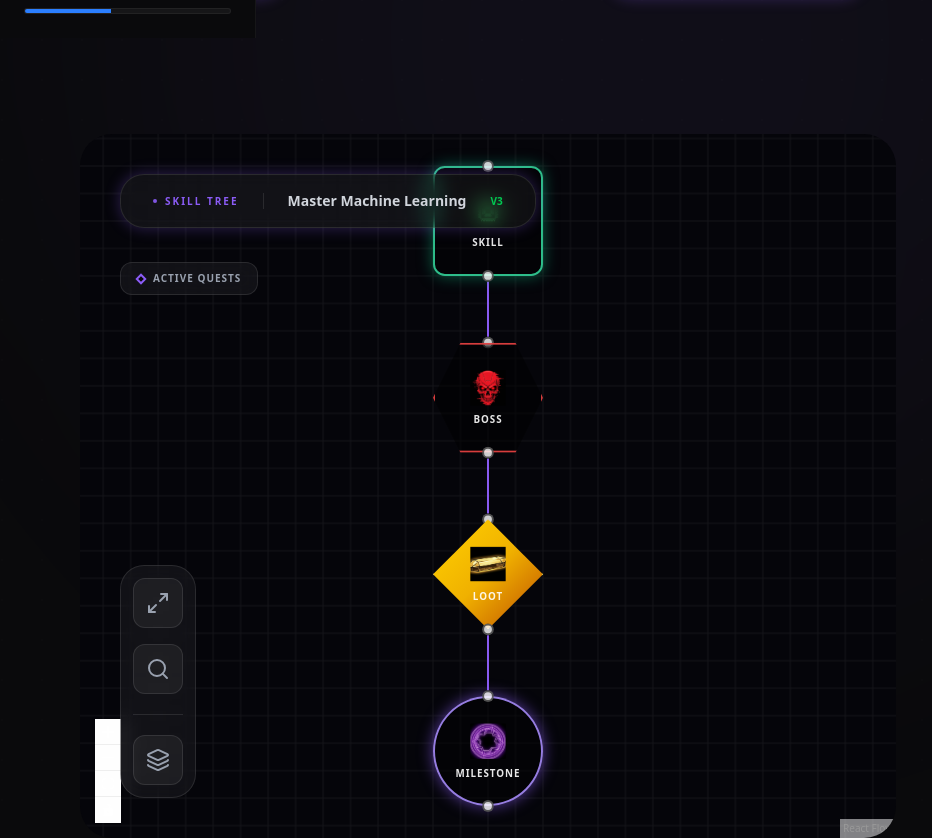
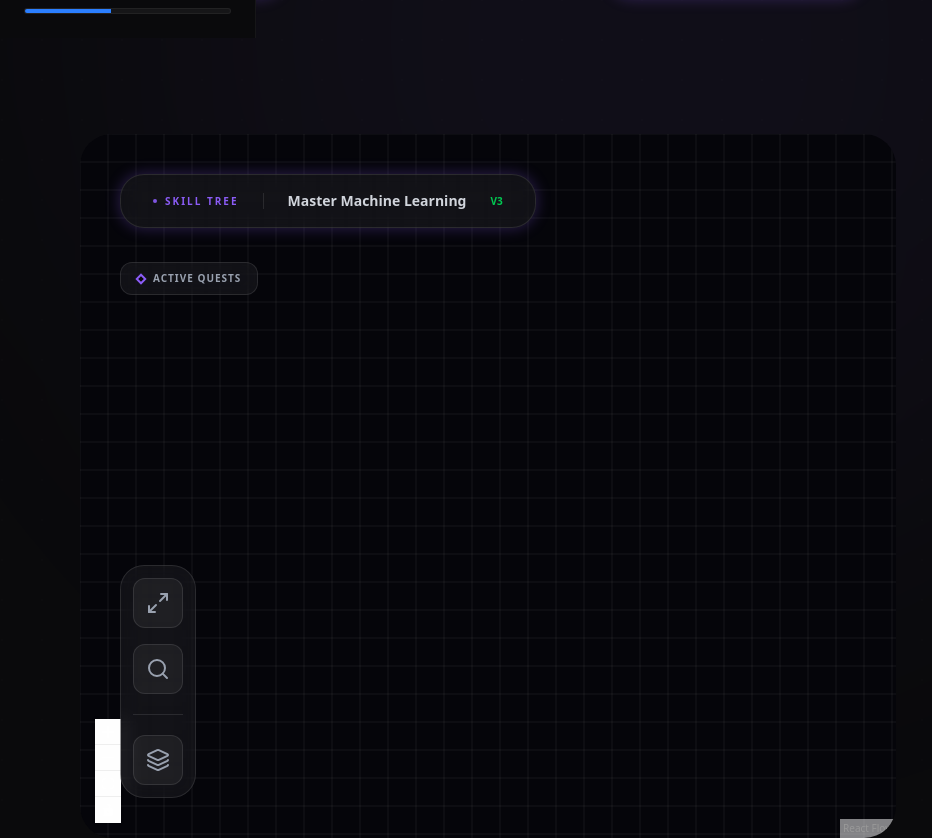
Before and after one commit to Ayush-DSAI/pathweaver-ai, a Next.js app: page / in a window 1280 px wide. Shown: the part 762-1600 px from the top of the page, without its empty margins (0-932 px from the left). Built offline with nearby package versions, Linux system fonts and the light colour scheme; no server answers.

Commit message:
Step 3 towards supabase integration

```diff
--- a/src/components/SkillTree.tsx
+++ b/src/components/SkillTree.tsx
@@ -1,69 +1,21 @@
 'use client';
 
 import { Background, BackgroundVariant, Controls, ReactFlow } from '@xyflow/react';
-import type { Edge, Node, NodeMouseHandler } from '@xyflow/react';
+import type { Node, NodeMouseHandler } from '@xyflow/react';
 
 import CustomSkillNode from '@/components/CustomSkillNode';
 import type { CustomSkillNodeData } from '@/components/CustomSkillNode';
 import { usePlayerStore } from '@/store/playerStore';
+import { useSkillStore } from '@/store/useSkillStore';
 
 const nodeTypes = {
   custom: CustomSkillNode,
 };
 
-const initialNodes: Node<CustomSkillNodeData, 'custom'>[] = [
-  {
-    id: 'skill',
-    type: 'custom',
-    position: { x: 0, y: 0 },
-    data: { type: 'skill', label: 'Skill' },
-  },
-  {
-    id: 'boss',
-    type: 'custom',
-    position: { x: 0, y: 180 },
-    data: { type: 'boss', label: 'Boss' },
-  },
-  {
-    id: 'loot',
-    type: 'custom',
-    position: { x: 0, y: 360 },
-    data: { type: 'loot', label: 'Loot' },
-  },
-  {
-    id: 'milestone',
-    type: 'custom',
-    position: { x: 0, y: 540 },
-    data: { type: 'milestone', label: 'Milestone' },
-  },
-];
-
-const initialEdges: Edge[] = [
-  {
-    id: 'e-skill-boss',
-    source: 'skill',
-    target: 'boss',
-    type: 'smoothstep',
-    style: { stroke: '#8b5cf6', strokeWidth: 2 },
-  },
-  {
-    id: 'e-boss-loot',
-    source: 'boss',
-    target: 'loot',
-    type: 'smoothstep',
-    style: { stroke: '#8b5cf6', strokeWidth: 2 },
-  },
-  {
-    id: 'e-loot-milestone',
-    source: 'loot',
-    target: 'milestone',
-    type: 'smoothstep',
-    style: { stroke: '#8b5cf6', strokeWidth: 2 },
-  },
-];
 
 export default function SkillTree() {
   const { setDrawerOpen, setCurrentChallenge } = usePlayerStore();
+  const { nodes, edges } = useSkillStore();
 
   const onNodeClick: NodeMouseHandler = (_, node) => {
     const customNode = node as Node<CustomSkillNodeData, 'custom'>;
@@ -76,8 +28,8 @@ export default function SkillTree() {
   return (
     <div className="w-full h-full bg-[#05050a]">
       <ReactFlow
-        nodes={initialNodes}
-        edges={initialEdges}
+        nodes={nodes}
+        edges={edges}
         nodeTypes={nodeTypes}
         onNodeClick={onNodeClick}
         fitView
```
Also changed, not shown: 1 other file (tests, documents, lock files or other folders).
